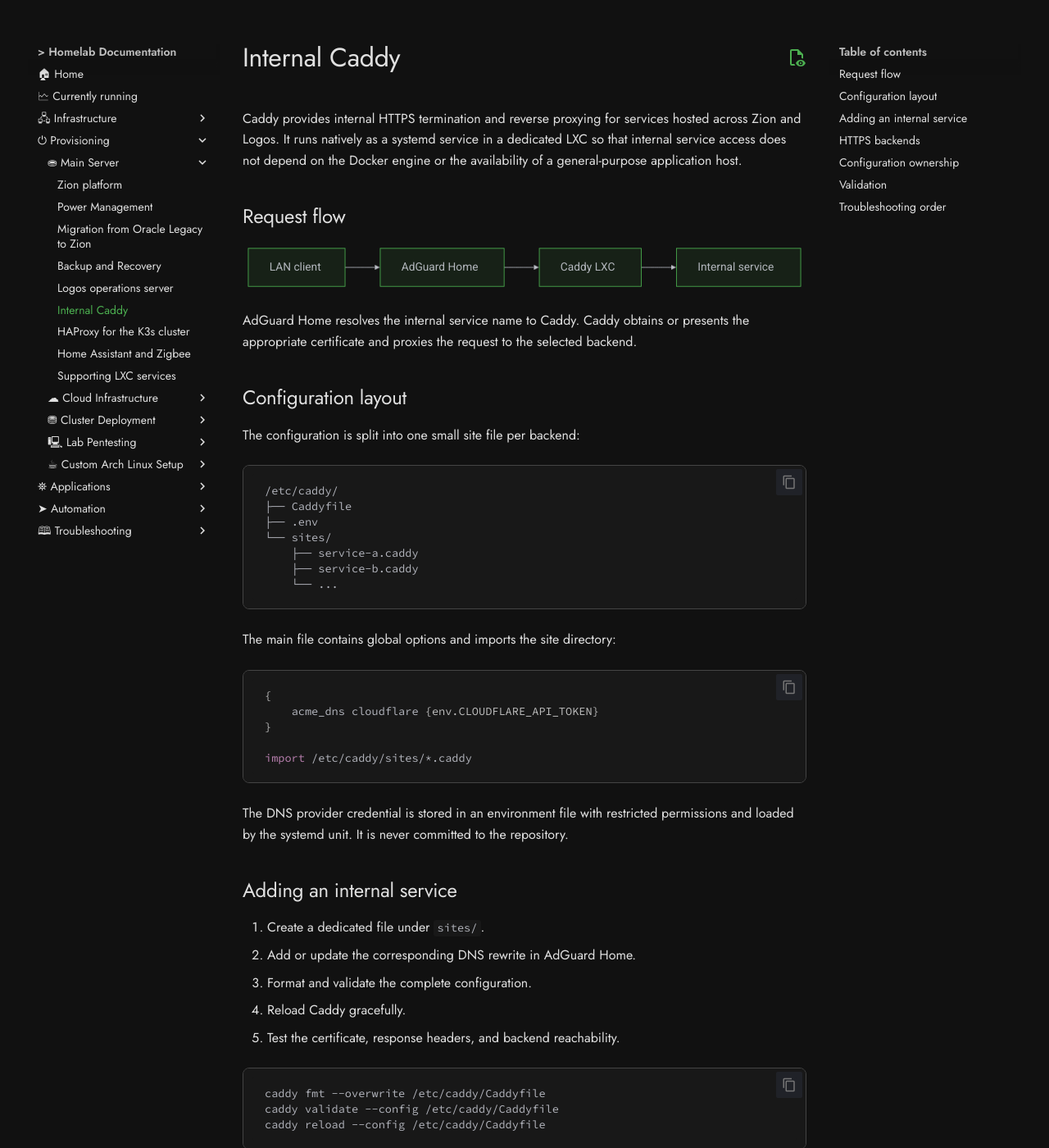
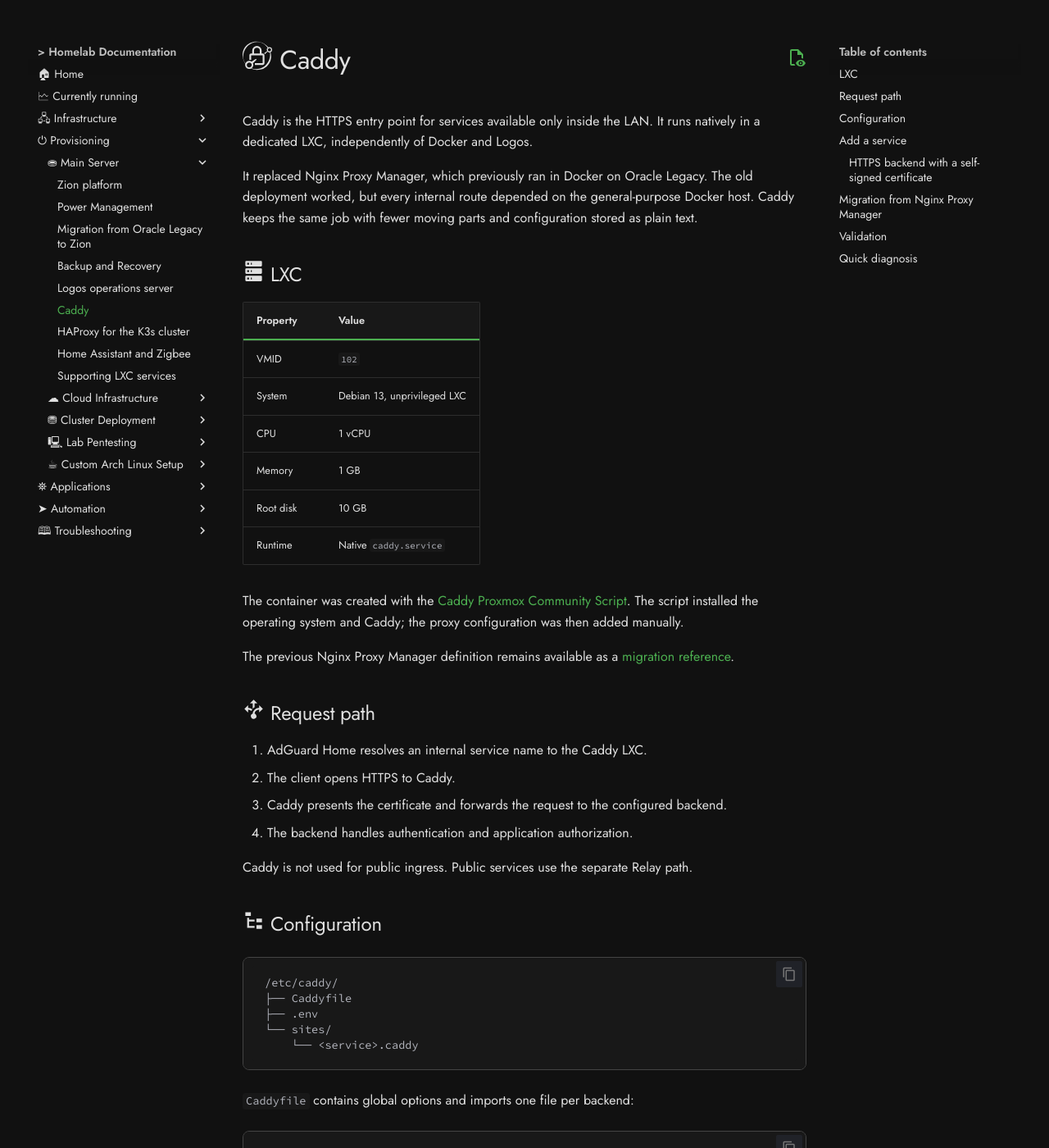
Before and after one commit to kCn3333/homelab, an MkDocs documentation site: the page built from docs/zion/caddy.md, in a window 1280 px wide and 1400 px high. Shown: the whole window at 82% size. Built offline with MkDocs 1.6.1 and Material for MkDocs 9.7.7, drawn with Linux system fonts in a browser that asks for light colours; comment, search, counter and statistics services are not loaded; some of the changed text lies outside the part shown.

Commit message:
docs: document caddy

````diff
--- a/docs/zion/caddy.md
+++ b/docs/zion/caddy.md
@@ -1,33 +1,44 @@
-# Internal Caddy
+# :simple-caddy: Caddy
 
-Caddy provides internal HTTPS termination and reverse proxying for services hosted across Zion and Logos. It runs natively as a systemd service in a dedicated LXC so that internal service access does not depend on the Docker engine or the availability of a general-purpose application host.
+Caddy is the HTTPS entry point for services available only inside the LAN. It runs natively in a dedicated LXC, independently of Docker and Logos.
 
-## Request flow
+It replaced Nginx Proxy Manager, which previously ran in Docker on Oracle Legacy. The old deployment worked, but every internal route depended on the general-purpose Docker host. Caddy keeps the same job with fewer moving parts and configuration stored as plain text.
 
-```mermaid
-flowchart LR
-    C["LAN client"] --> D["AdGuard Home"]
-    D --> R["Caddy LXC"]
-    R --> S["Internal service"]
-```
+## :material-server: LXC
 
-AdGuard Home resolves the internal service name to Caddy. Caddy obtains or presents the appropriate certificate and proxies the request to the selected backend.
+| Property | Value |
+|---|---|
+| VMID | `102` |
+| System | Debian 13, unprivileged LXC |
+| CPU | 1 vCPU |
+| Memory | 1 GB |
+| Root disk | 10 GB |
+| Runtime | Native `caddy.service` |
 
-## Configuration layout
+The container was created with the [Caddy Proxmox Community Script](https://community-scripts.github.io/ProxmoxVE/scripts?id=caddy). The script installed the operating system and Caddy; the proxy configuration was then added manually.
 
-The configuration is split into one small site file per backend:
+The previous Nginx Proxy Manager definition remains available as a [migration reference](https://github.com/kCn3333/docker-compose/blob/main/nginx-proxy-manager/docker-compose.yaml).
+
+## :material-arrow-decision: Request path
+
+1. AdGuard Home resolves an internal service name to the Caddy LXC.
+2. The client opens HTTPS to Caddy.
+3. Caddy presents the certificate and forwards the request to the configured backend.
+4. The backend handles authentication and application authorization.
+
+Caddy is not used for public ingress. Public services use the separate Relay path.
+
+## :material-file-tree: Configuration
 
 ```text
 /etc/caddy/
 ├── Caddyfile
 ├── .env
 └── sites/
-    ├── service-a.caddy
-    ├── service-b.caddy
-    └── ...
+    └── <service>.caddy
 ```
 
-The main file contains global options and imports the site directory:
+`Caddyfile` contains global options and imports one file per backend:
 
 ```caddy
 {
@@ -37,23 +48,30 @@
 import /etc/caddy/sites/*.caddy
 ```
 
-The DNS provider credential is stored in an environment file with restricted permissions and loaded by the systemd unit. It is never committed to the repository.
+The Cloudflare token is stored in `/etc/caddy/.env` with restricted permissions and loaded through a systemd override:
 
-## Adding an internal service
+```ini
+[Service]
+EnvironmentFile=/etc/caddy/.env
+```
 
-1. Create a dedicated file under `sites/`.
-2. Add or update the corresponding DNS rewrite in AdGuard Home.
+The token is not stored in Git.
+
+## :material-plus-network-outline: Add a service
+
+1. Create `/etc/caddy/sites/<service>.caddy`.
+2. Add or update the matching DNS rewrite in AdGuard Home.
 3. Format and validate the complete configuration.
-4. Reload Caddy gracefully.
-5. Test the certificate, response headers, and backend reachability.
+4. Reload Caddy without restarting the process.
+5. Test DNS, TLS and backend access from a LAN client.
 
 ```bash
-caddy fmt --overwrite /etc/caddy/Caddyfile
-caddy validate --config /etc/caddy/Caddyfile
-caddy reload --config /etc/caddy/Caddyfile
+sudo caddy fmt --overwrite /etc/caddy/Caddyfile
+sudo caddy validate --config /etc/caddy/Caddyfile
+sudo systemctl reload caddy
 ```
 
-A basic backend definition remains intentionally small:
+A normal HTTP backend needs only:
 
 ```caddy
 service.internal.example {
@@ -61,11 +79,9 @@
 }
 ```
 
-Caddy handles WebSocket upgrades automatically through `reverse_proxy`. Forwarded headers are customized only when the backend application requires explicit proxy awareness.
+Caddy handles WebSocket upgrades automatically. Extra forwarded headers are added only when a backend requires them.
 
-## HTTPS backends
-
-Some administrative applications expose only HTTPS with a self-signed certificate. Disabling upstream certificate verification is treated as a compatibility exception:
+### HTTPS backend with a self-signed certificate
 
 ```caddy
 service.internal.example {
@@ -77,41 +93,47 @@
 }
 ```
 
-Where practical, a trusted internal CA or correctly validated backend certificate is preferred.
+`tls_insecure_skip_verify` is limited to known internal backends that cannot present a trusted certificate.
 
-## Configuration ownership
+## :material-swap-horizontal: Migration from Nginx Proxy Manager
 
-- Caddy owns HTTPS and proxy routing.
-- AdGuard Home owns internal name resolution.
-- Backend applications own authentication and application authorization.
-- Public access is configured separately from the internal reverse proxy.
+1. Inventory every NPM proxy host, backend, custom header and certificate requirement.
+2. Create the matching Caddy site files without changing DNS.
+3. Install the Cloudflare DNS module and load its token through systemd.
+4. Validate the full Caddy configuration.
+5. Test each route against the Caddy LXC using a temporary local DNS override.
+6. Change the AdGuard rewrite from Oracle Legacy to the Caddy LXC.
+7. Verify certificates, WebSockets and application logins.
+8. Stop NPM only after all internal routes work through Caddy.
 
-A proxy configuration is not used to conceal an application that lacks suitable authentication.
+Moving the DNS target was the cutover. Backend applications did not need to change because their addresses and ports stayed the same.
 
-## Validation
+## :material-check-decagram: Validation
 
 ```bash
-caddy validate --config /etc/caddy/Caddyfile
+sudo caddy validate --config /etc/caddy/Caddyfile
 systemctl is-active caddy
 systemctl is-enabled caddy
+systemctl --failed --no-legend --plain --no-pager
 journalctl -u caddy --no-pager -n 50
 ```
 
-Validation after a change also confirms that:
+Also verify:
 
-- the internal DNS answer points to Caddy;
+- AdGuard returns the Caddy address;
 - the expected certificate is presented;
-- the backend is reachable from the Caddy LXC;
-- no unexpected failed systemd units remain.
+- Caddy can reach the backend;
+- the application accepts proxy traffic;
+- an ordinary reload does not interrupt existing routes.
 
-## Troubleshooting order
+## :material-wrench-outline: Quick diagnosis
 
-| Symptom | First checks |
+| Symptom | Check first |
 |---|---|
-| Name does not resolve | AdGuard record or rewrite and client DNS cache |
-| Certificate is not issued | DNS provider credential, Caddy modules, and ACME logs |
-| HTTP 502 | Backend address, listener, route, and firewall |
-| Configuration reload fails | `caddy fmt`, `caddy validate`, and systemd logs |
-| Backend rejects the request | Proxy trust and forwarded-header configuration |
+| Name does not resolve | AdGuard rewrite and client DNS cache |
+| Certificate is missing | Cloudflare module, token loading and ACME logs |
+| HTTP 502 | Backend address, listener and firewall |
+| Reload fails | `caddy fmt`, `caddy validate` and journal |
+| Application rejects requests | Trusted proxy and forwarded-header settings |
 
-The current service state is checked before restarting Caddy. Reload is preferred for ordinary configuration changes because it avoids unnecessary interruption.
+Use reload for normal configuration changes. Restart the service only when a package, module or systemd setting has changed.
````
